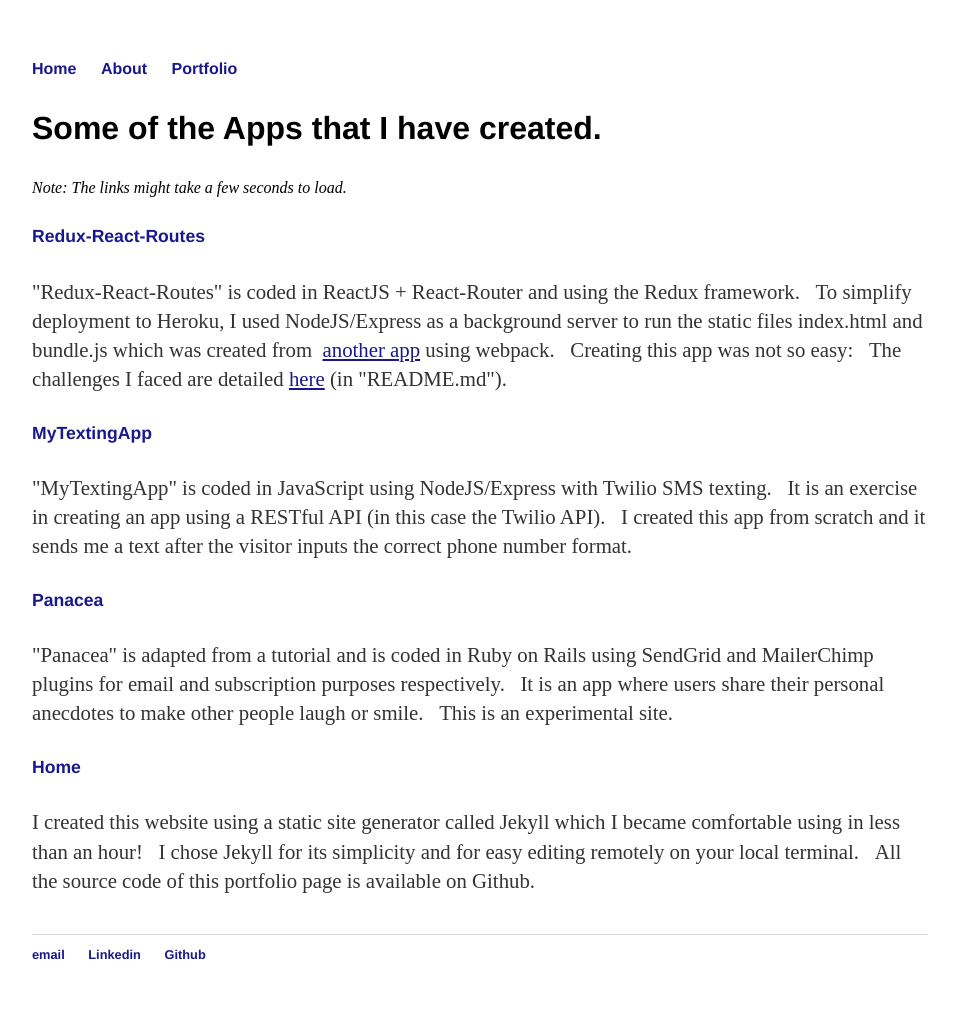
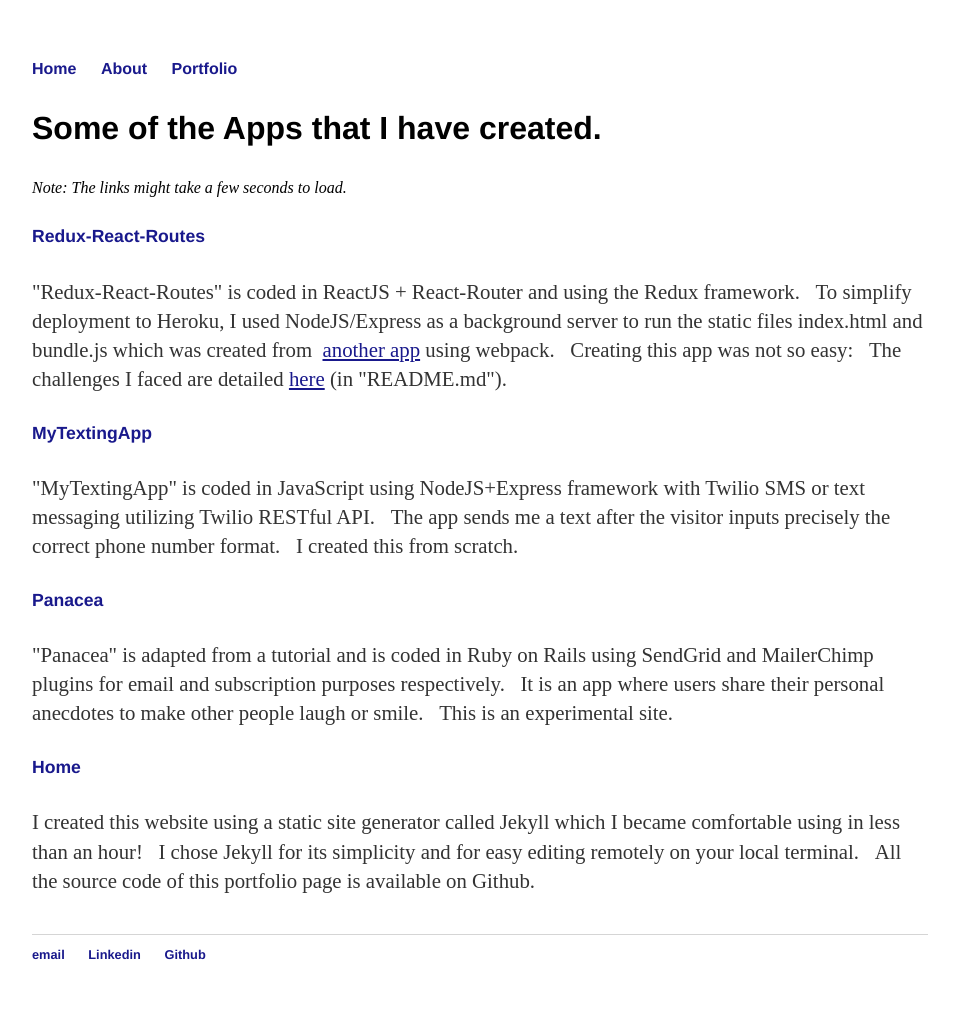
Before and after one commit to rodstaff/rodstaff.github.io, a Jekyll site: the page built from portfolio/index.html, in a window 1280 px wide. Shown: the whole page, without its empty margins (160-1116 px from the left). Built offline with Jekyll 4.4.1, drawn with Linux system fonts in a browser that asks for light colours.

Commit message:
modified portfolio view

```diff
--- a/portfolio/index.html
+++ b/portfolio/index.html
@@ -12,7 +12,7 @@
 
 	     <h5><a href="https://mytextingapp.herokuapp.com/" target="_blank">MyTextingApp</a></h5>
 
-	     <p>"MyTextingApp" is coded in JavaScript using NodeJS/Express with Twilio SMS texting.  &nbsp;&nbsp;It is an exercise in creating an app using a RESTful API (in this case the Twilio API).  &nbsp;&nbsp;I created this app from scratch and it sends me a text after the visitor inputs the correct phone number format.</p>
+	     <p>"MyTextingApp" is coded in JavaScript using NodeJS+Express framework with Twilio SMS or text messaging utilizing Twilio RESTful API.  &nbsp;&nbsp;The app sends me a text after the visitor inputs precisely the correct phone number format.  &nbsp;&nbsp;I created this from scratch.</p>
 
 	     <h5><a href="https://appnewsletter.herokuapp.com/" target="_blank">Panacea</a></h5>
 
```
